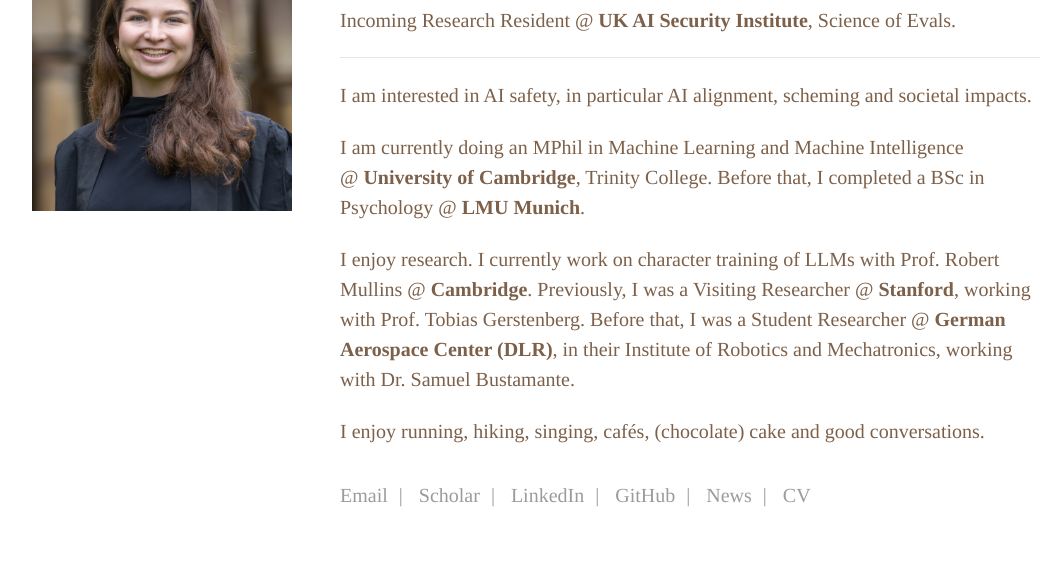
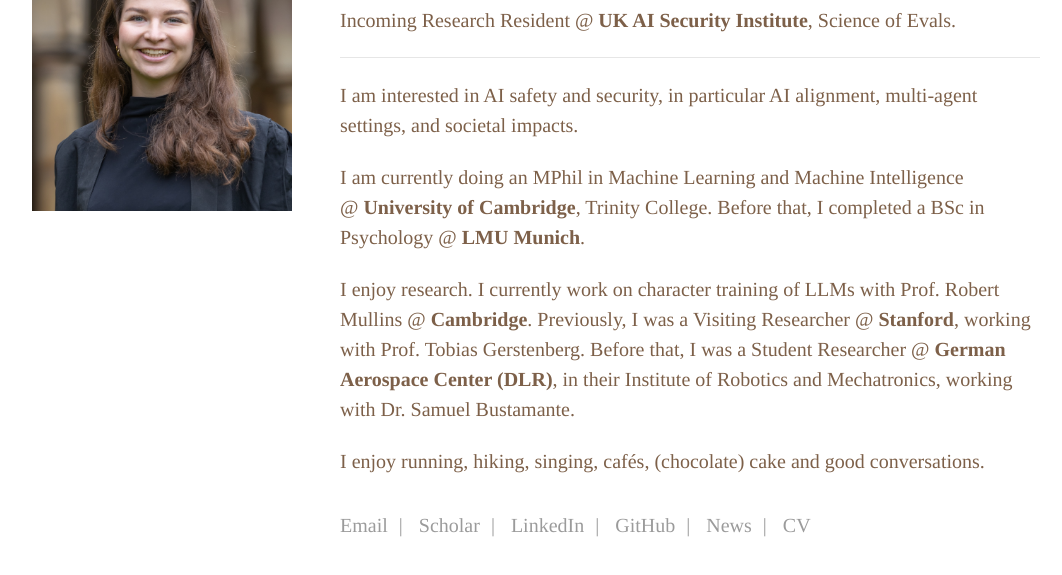
Before and after one commit to BrittBesch/BrittBesch.github.io, a plain HTML site: page index.html in a window 1280 px wide. Shown: the part 209-784 px from the top of the page, without its empty margins (64-1126 px from the left). Drawn offline with Linux system fonts and the light colour scheme.

Commit message:
chore: update research interests

```diff
--- a/index.html
+++ b/index.html
@@ -50,7 +50,7 @@
           <hr class="rule">
 
           <p>
-            I am interested in AI safety, in particular AI alignment, scheming and societal impacts.
+            I am interested in AI safety and security, in particular AI alignment, multi-agent settings, and societal impacts.
           </p>
 
           <p>
```
